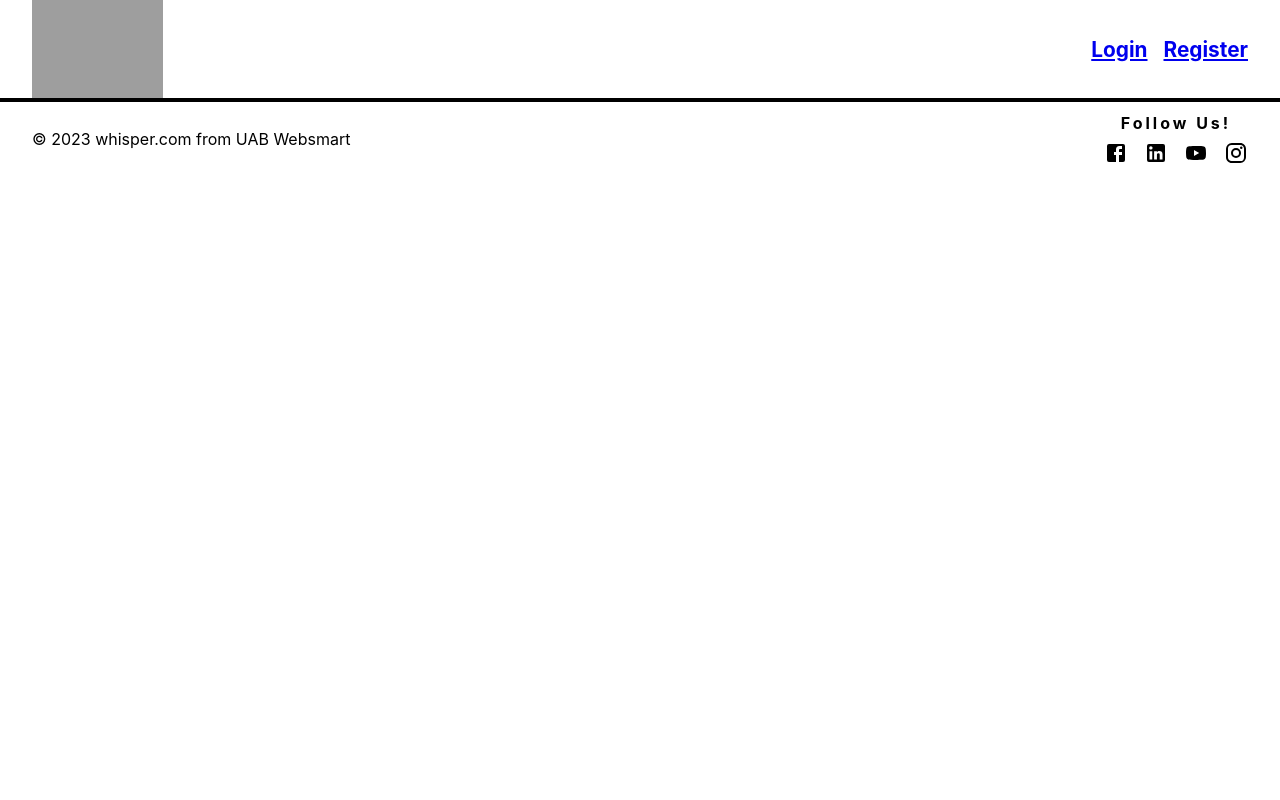
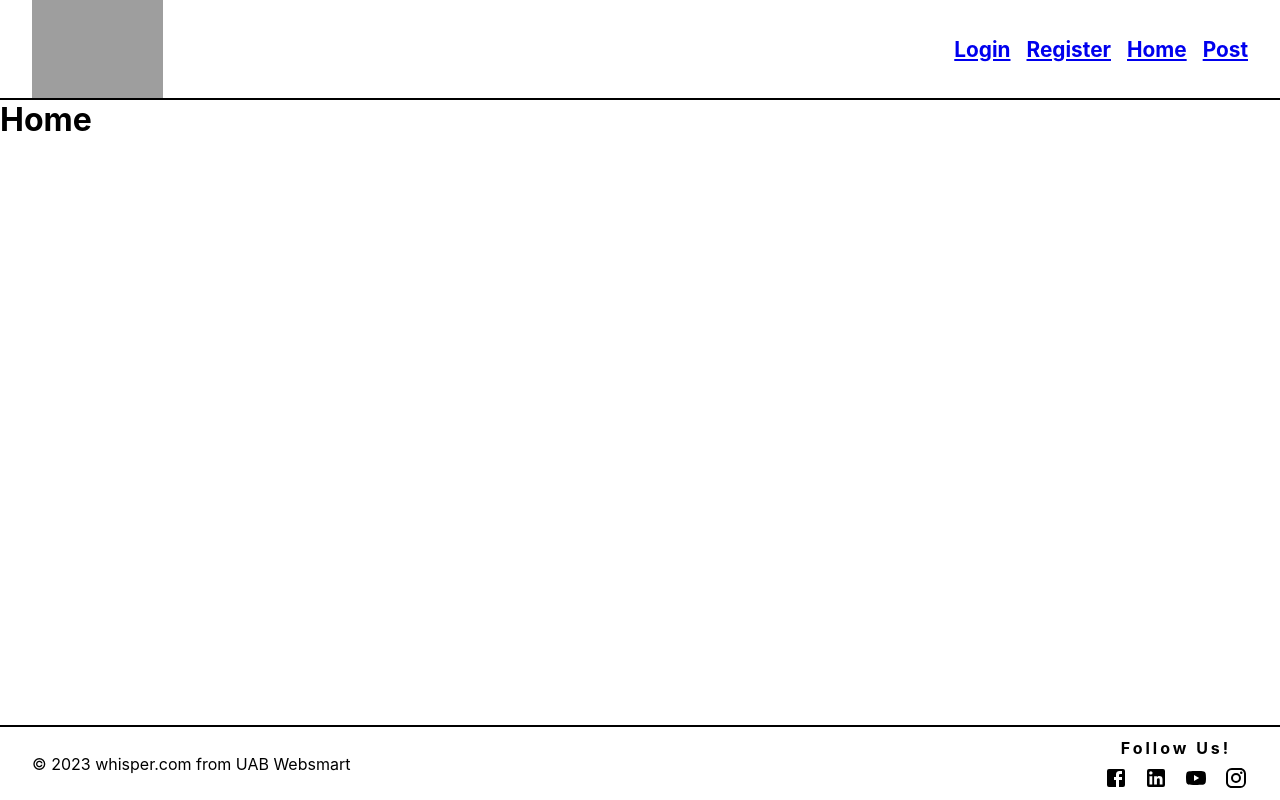
Before and after one commit to donny333/63-paskaita---05.15---react-atsiskaitymas, a React (Create React App) app: page /home in a window 1280 px wide. Built offline with nearby package versions, Linux system fonts and the light colour scheme; grey boxes are pictures that could not be loaded; the HTML template or start-up script is replaced by a standard one.

Commit message:
Sukurti tusti home ir post puslapiai

```diff
--- a/src/App.jsx
+++ b/src/App.jsx
@@ -1,7 +1,9 @@
 import './App.css';
 import Footer from './components/organisms/Footer';
 import Header from './components/organisms/Header';
+import Home from './components/pages/Home';
 import Login from './components/pages/Login';
+import Post from './components/pages/Post';
 import Register from './components/pages/Register';
 import { Routes, Route } from 'react-router-dom';
 
@@ -13,6 +15,8 @@ const App = () => {
     <Routes>
       <Route path='/login' element={<Login />} />
       <Route path='/register' element={<Register />} />
+      <Route path='/home' element={<Home />} />
+      <Route path='/post' element={<Post />} />
     </Routes>
 
     <Footer />
--- a/src/components/organisms/Header.jsx
+++ b/src/components/organisms/Header.jsx
@@ -29,6 +29,8 @@ const Header = () => {
             <ul>
                 <li><Link to={'/login'}>Login</Link></li>
                 <li><Link to={'/register'}>Register</Link></li>
+                <li><Link to={'/home'}>Home</Link></li>
+                <li><Link to={'/post'}>Post</Link></li>
             </ul>
         </StyledHeader>
      );
--- /dev/null
+++ b/src/components/pages/Home.jsx
@@ -0,0 +1,18 @@
+import styled from "styled-components";
+
+const StyledMain = styled.main`
+    min-height: calc(100vh - 100px - 75px);
+    > h1 {
+        margin: 0;
+    }
+`;
+
+const Home = () => {
+    return (
+        <StyledMain>
+            <h1>Home</h1>
+        </StyledMain>
+     );
+}
+
+export default Home;
--- /dev/null
+++ b/src/components/pages/Post.jsx
@@ -0,0 +1,18 @@
+import styled from "styled-components";
+
+const StyledMain = styled.main`
+    min-height: calc(100vh - 100px - 75px);
+    > h1 {
+        margin: 0;
+    }
+`;
+
+const Post = () => {
+    return (
+        <StyledMain>
+            <h1>Post</h1>
+        </StyledMain>
+     );
+}
+
+export default Post;
```
